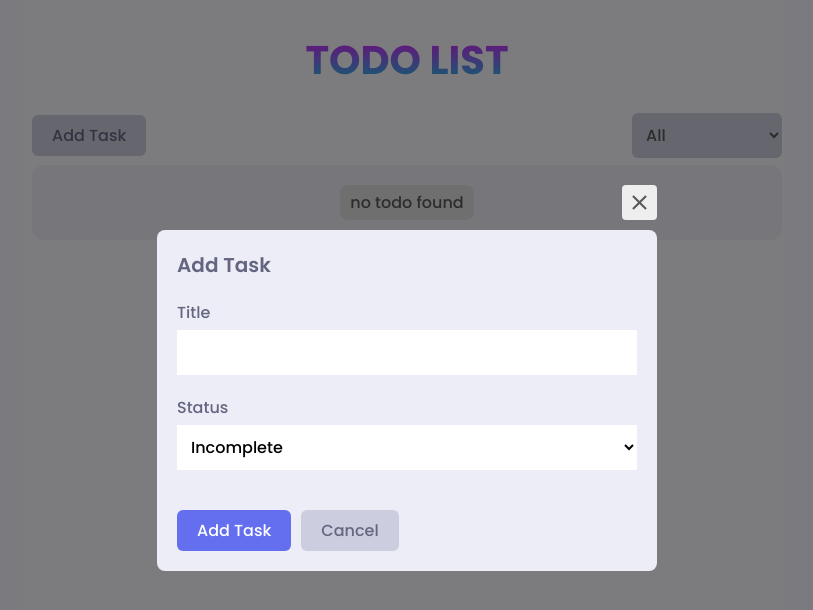
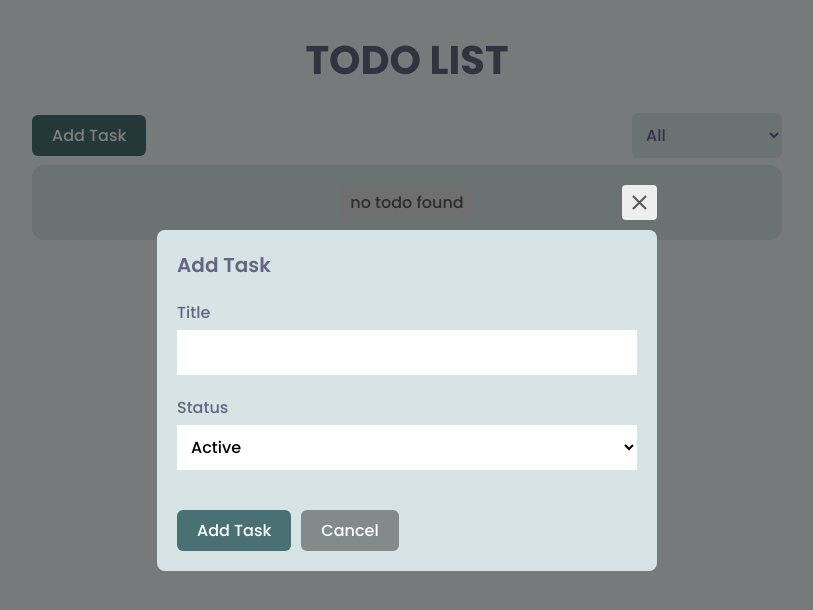
Before and after one commit to s31w4n/react-todo-app, a React (Create React App) app: page / in a window 1280 px wide. Both pictures are taken after a click on the button "Add Task". Shown: the top 610 px of the page, without its empty margins (233-1046 px from the left). Built offline with nearby package versions, Linux system fonts and the light colour scheme.

Commit message:
change some styles

```diff
--- a/src/App.js
+++ b/src/App.js
@@ -16,7 +16,7 @@ function App() {
         </div>
       </div>
       <Toaster
-        position="bottom-right"
+        position="top-right"
         toastOptions={{ style: { fontSize: "1.4rem" } }}
       />
     </>
--- a/src/components/AppHeader.js
+++ b/src/components/AppHeader.js
@@ -19,14 +19,14 @@ function AppHeader() {
     <div className={styles.app_header}>
       <Button
         type="button"
-        variant="secondary"
+        variant="primary"
         onClick={() => setModalOpen(true)}
       >
         Add Task
       </Button>
       <SelectButton id="status" value={filterStatus} onChange={updateFilter}>
         <option value="all">All</option>
-        <option value="incomplete">incomplete</option>
+        <option value="active">active</option>
         <option value="complete">complete</option>
       </SelectButton>
       <TodoModal type="add" modalOpen={modalOpen} setModalOpen={setModalOpen} />
--- a/src/components/TodoItem.js
+++ b/src/components/TodoItem.js
@@ -41,9 +41,7 @@ function TodoItem({ todo }) {
   };
 
   const handleCheck = () => {
-    dispatch(
-      editTodo({ ...todo, status: checked ? "incomplete" : "complete" })
-    );
+    dispatch(editTodo({ ...todo, status: checked ? "active" : "complete" }));
     setChecked(!checked);
   };
 
@@ -62,7 +60,7 @@ function TodoItem({ todo }) {
               {todo.title}
             </p>
             <p className={styles.time}>
-              {format(new Date(todo.time), "p, MM/dd/yyyy")}
+              {format(new Date(todo.time), "EEEE, do, MM/yyyy, p")}
             </p>
           </div>
         </div>
--- a/src/components/TodoModal.js
+++ b/src/components/TodoModal.js
@@ -31,7 +31,7 @@ const dropIn = {
 
 function TodoModal({ type, modalOpen, setModalOpen, todo }) {
   const [title, setTitle] = useState("");
-  const [status, setStatus] = useState("Incomplete");
+  const [status, setStatus] = useState("Active");
   const dispatch = useDispatch();
 
   useEffect(() => {
@@ -40,7 +40,7 @@ function TodoModal({ type, modalOpen, setModalOpen, todo }) {
       setStatus(todo.status);
     } else {
       setTitle("");
-      setStatus("incomplete");
+      setStatus("active");
     }
   }, [type, todo, modalOpen]);
 
@@ -124,7 +124,7 @@ function TodoModal({ type, modalOpen, setModalOpen, todo }) {
                   value={status}
                   onChange={(event) => setStatus(event.target.value)}
                 >
-                  <option value="incomplete">Incomplete</option>
+                  <option value="active">Active</option>
                   <option value="complete">Complete</option>
                 </select>
               </label>
--- a/src/styles/GlobalStyles.css
+++ b/src/styles/GlobalStyles.css
@@ -6,12 +6,12 @@
 	padding: 0;
 }
 :root {
-	--primaryPurple: #646ff0;
+	--primaryPurple: #497174;
 	--black-1: #646681;
 	--black-2: #585858;
-	--bg-1: #f8f8ff;
-	--bg-2: #ecedf6;
-	--bg-3: #cccdde;
+	--bg-1: #EFF5F5;
+	--bg-2: #D6E4E5;
+	--bg-3: #838a8a;
 	--gray-1: #eee;
 	--gray-2: #dedfe1;
 	--black: black;
--- a/src/styles/modules/button.module.scss
+++ b/src/styles/modules/button.module.scss
@@ -11,14 +11,16 @@
 	cursor: pointer;
 	overflow: hidden;
 	&_select {
-		color: var(--black-2);
-		font-family: Poppins;
+		color: var(--black-1);
+		font-family: 'Poppins', sans-serif;
 		padding: 1rem;
 		border: none;
-		background-color: var(--bg-3);
-
+		background-color: var(--bg-2);
 		width: 150px;
 		cursor: pointer;
+	}
+	&:hover {
+		opacity: 0.9;
 	}
 }
 .button-primary {
@@ -27,5 +29,5 @@
 }
 .button-secondary {
 	background-color: var(--bg-3);
-	color: var(--black-1);
+	color: var(--white);
 }
--- a/src/styles/modules/title.module.scss
+++ b/src/styles/modules/title.module.scss
@@ -9,10 +9,7 @@
   margin: 0 auto;
   margin-top: 3rem;
   margin-bottom: 1.5rem;
-  background-color: #00dbde;
-  background-image: linear-gradient(0deg, #00dbde 0%, #fc00ff 100%);
-  background-clip: text;
-  -webkit-text-fill-color: transparent;
+  color: var(--black-1);
   @include smallDeviceSize {
     font-size: 3rem;
   }
--- a/src/styles/modules/todoItem.module.scss
+++ b/src/styles/modules/todoItem.module.scss
@@ -1,16 +1,22 @@
-@import '../_mixins.scss';
+@import "../_mixins.scss";
 
 .item {
   display: flex;
+  width: 100%;
+  margin-bottom: 1.5rem;
+  padding: 1rem;
   align-items: center;
   justify-content: space-between;
-	padding: 1rem;
   background: var(--white);
-	margin-bottom: 1.5rem;
-	border-radius: 4px;
   &:last-child {
     margin-bottom: 0;
   }
+  border-radius: 4px;
+}
+.todo_details_wrapper {
+  display: flex;
+  flex-direction: column;
+  gap: 5px;
 }
 .todo_details {
   display: flex;
@@ -84,4 +90,17 @@
   &:hover {
     background-color: var(--gray-2);
   }
+  &:first-child {
+    color: #f04040;
   }
+  &:last-child {
+    color: rgb(211, 189, 27);
+  }
+}
+
+.underline {
+  width: 10px;
+  margin: 0 auto;
+  height: 10px;
+  background-color: var(--black-2);
+}
```
Lines whose indentation alone changed are shown as unchanged.
